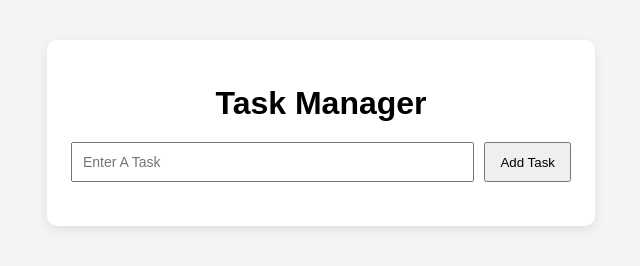
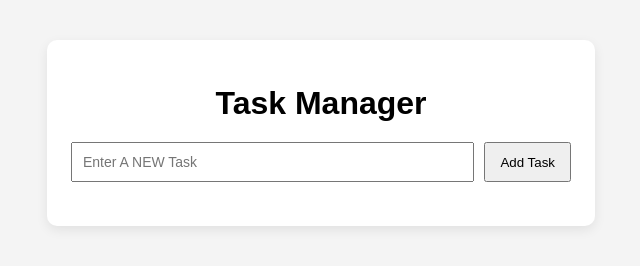
Before and after one commit to chackochan-tech/Test, a plain HTML site: page Frontend/index.html in a window 1280 px wide. Shown: the full height of the page, 319-959 px from the left. Drawn offline with Linux system fonts and the light colour scheme; no server answers.

Commit message:
Update index.html

```diff
--- a/Frontend/index.html
+++ b/Frontend/index.html
@@ -11,7 +11,7 @@
     <h1>Task Manager</h1>
 
     <div class="task-form">
-      <input type="text" id="taskInput" placeholder="Enter A Task" />
+      <input type="text" id="taskInput" placeholder="Enter A NEW Task" />
       <button id="addTaskBtn">Add Task</button>
     </div>
 
```
